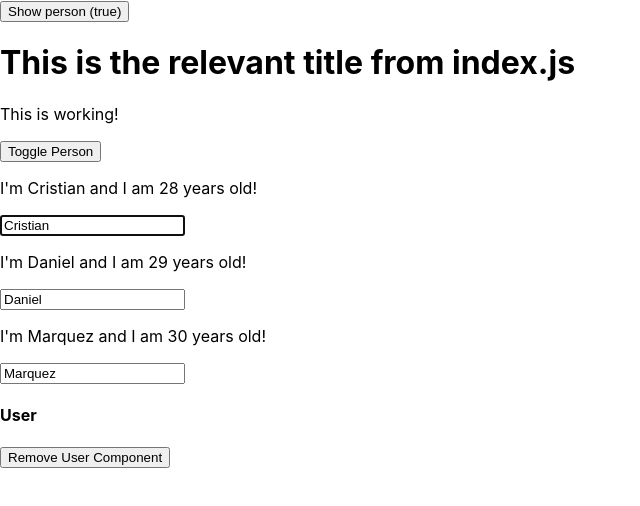
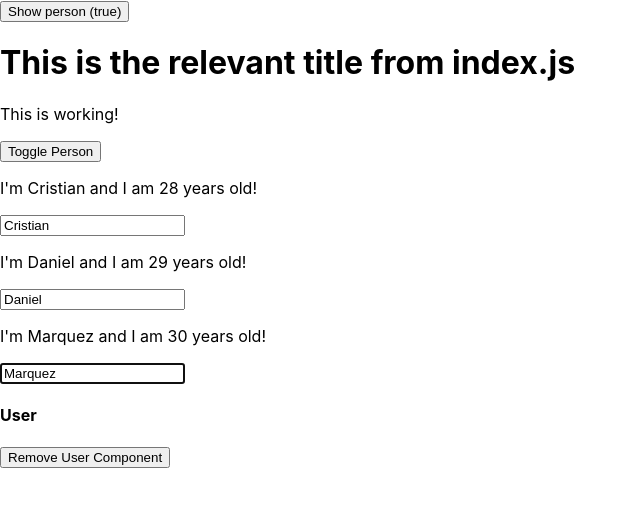
Before and after one commit to xthecapx/react, a React app: page / in a window 1280 px wide. Both pictures are taken after a click on the button "Show person (true)". Shown: the top 506 px of the page, without its empty margins (0-640 px from the left). Built offline with nearby package versions, Linux system fonts and the light colour scheme.

Commit message:
Forwarded ref to full ignore HOC

```diff
--- a/src/components/Persons/Person/Person.js
+++ b/src/components/Persons/Person/Person.js
@@ -8,6 +8,7 @@ class Person extends React.Component {
   constructor(props) {
     super(props);
     console.log('[Person.js] Inside constructor');
+    this.inputElement = React.createRef();
   }
 
   componentWillMount() {
@@ -16,10 +17,13 @@ class Person extends React.Component {
 
   componentDidMount() {
     console.log('[Person.js] Inside componentDidMount');
+    if (this.props.position === 0) {
+      this.focus();
+    }
+  }
 
-    if (this.props.position === 0) {
-      this.inputElement.focus();
-    }
+  focus() {
+    this.inputElement.current.focus();
   }
 
   render() {
@@ -30,14 +34,7 @@ class Person extends React.Component {
           I'm {this.props.name} and I am {this.props.age} years old!
         </p>
         <p>{this.props.children}</p>
-        <input
-          ref={inp => {
-            this.inputElement = inp;
-          }}
-          type='text'
-          onChange={this.props.changed}
-          value={this.props.name}
-        />
+        <input ref={this.inputElement} type='text' onChange={this.props.changed} value={this.props.name} />
       </>
     );
 
--- a/src/components/Persons/Persons.js
+++ b/src/components/Persons/Persons.js
@@ -6,6 +6,7 @@ class Persons extends PureComponent {
   constructor(props) {
     super(props);
     console.log('[Persons.js] Inside constructor');
+    this.lastPersonRef = React.createRef();
   }
 
   componentWillMount() {
@@ -14,6 +15,7 @@ class Persons extends PureComponent {
 
   componentDidMount() {
     console.log('[Persons.js] Inside componentDidMount');
+    this.lastPersonRef.current.focus();
   }
 
   componentWillReceiveProps(nextProps) {
@@ -44,6 +46,7 @@ class Persons extends PureComponent {
           key={person.id}
           click={() => this.props.clicked(index)}
           position={index}
+          ref={this.lastPersonRef}
           name={person.name}
           age={person.age}
           changed={event => this.props.changed(event, person.id)}
--- a/src/hoc/WithClass.js
+++ b/src/hoc/WithClass.js
@@ -11,15 +11,19 @@ import React, { Component } from 'react';
 
 // State component
 const withClass = (WrappedComponent, className) => {
-  return class extends Component {
+  const WithClass = class extends Component {
     render() {
       return (
         <div className={className}>
-          <WrappedComponent {...this.props} />
+          <WrappedComponent {...this.props} ref={this.props.forwardedRef} />
         </div>
       );
     }
   };
+
+  return React.forwardRef((props, ref) => {
+    return <WithClass {...props} forwardedRef={ref} />;
+  });
 };
 
 export default withClass;
```
